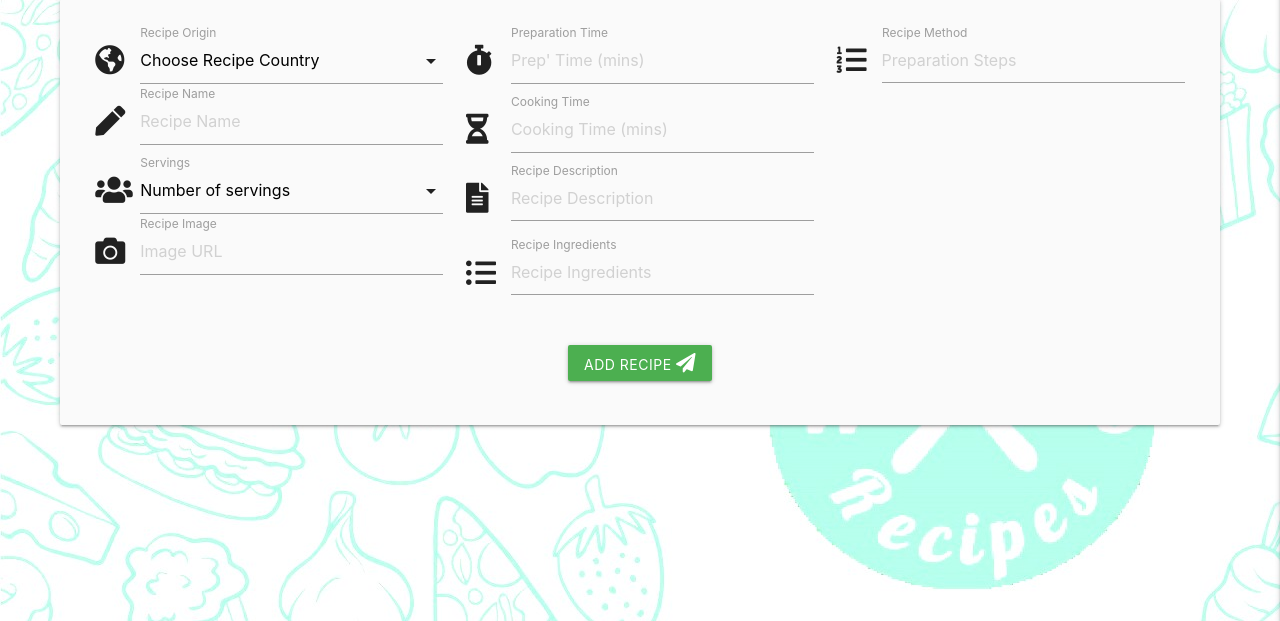
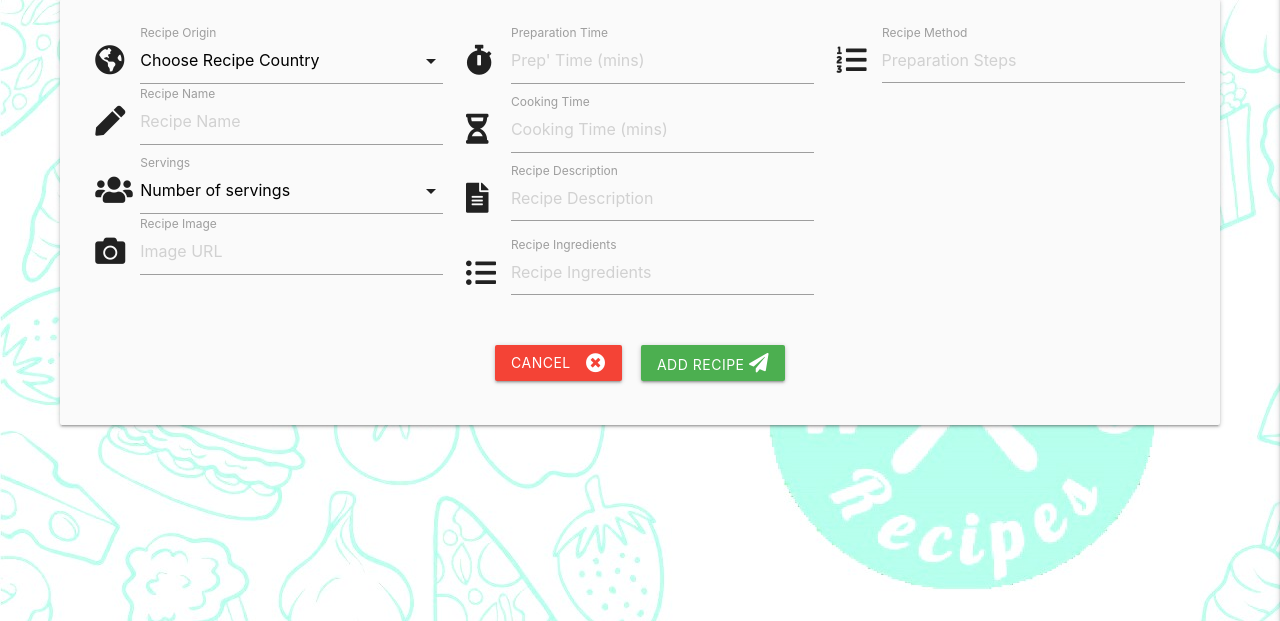
Before and after one commit to GazzaJ/CI-MS3-W3Recipes, a Flask app: template templates/add_recipe.html in a window 1280 px wide. Shown: the part 209-830 px from the top of the page. Run offline with Flask 2, Linux system fonts and the light colour scheme; the template is opened without the code that fills it: most values are stand-ins (such as "Sample title", 1, 10 or a date in 2020); some libraries are stand-ins or nearby versions; some web fonts are replaced.

Commit message:
Add a Cancel option to Add Recipes form

```diff
--- a/templates/add_recipe.html
+++ b/templates/add_recipe.html
@@ -96,6 +96,9 @@
                     <!-- Recipe Submit Button -->
                     <div class="row">
                         <div class="col s12 center-align">
+                            <a id="cancel-add" href="{{ url_for('get_recipes') }}" class="btn red tooltipped" data-position="bottom" data-tooltip="This will take you back to the recipes page">
+                                Cancel <i class="fas fa-times-circle right" aria-hidden="true"></i>
+                            </a>
                             <button type="submit" data-target="added" class="btn modal-trigger waves-effect waves-light green center-align" >Add Recipe
                                 <i class="fas fa-paper-plane" aria-hidden="true"></i>
                             </button>
```
